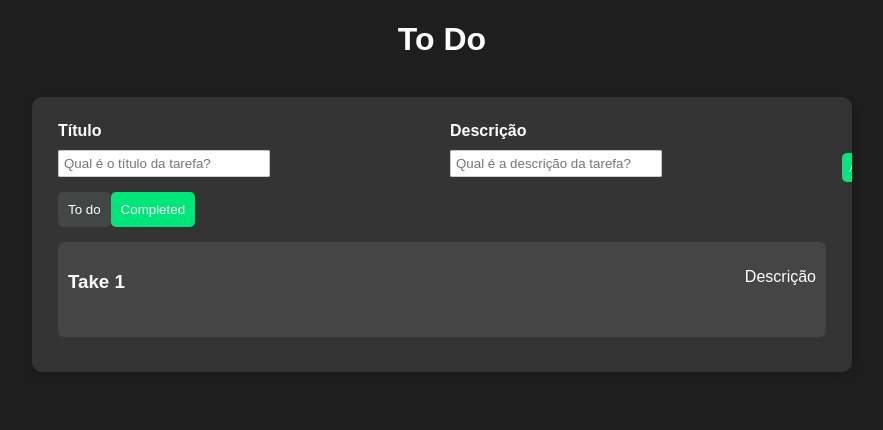
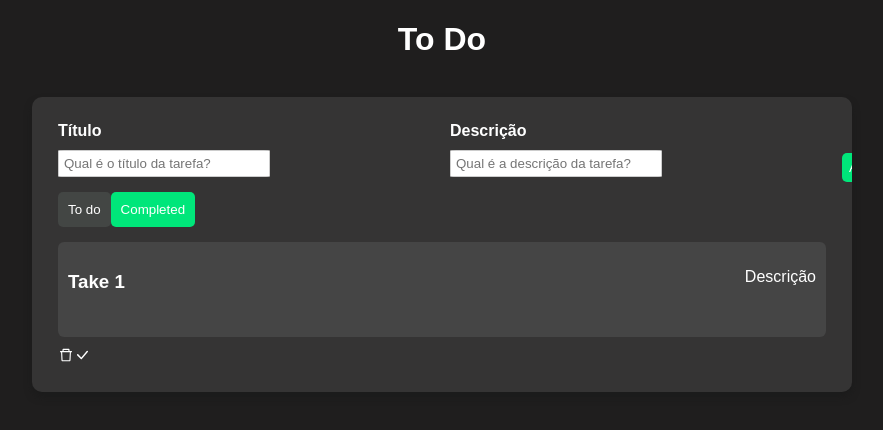
Before and after one commit to emanoellavaldevino/Tistto-Challenge, a React (Create React App) app: page / in a window 1280 px wide. Shown: the top 430 px of the page, without its empty margins (198-1081 px from the left). Built offline with nearby package versions, Linux system fonts and the light colour scheme.

Commit message:
chore: ajeitando os bugs de BsCheckLg e AiOutlineDelete

```diff
--- a/package.json
+++ b/package.json
@@ -9,7 +9,7 @@
     "react": "^18.3.1",
     "react-dom": "^18.3.1",
     "react-icons": "^5.2.1",
-    "react-scripts": "^3.0.1",
+    "react-scripts": "^5.0.1",
     "web-vitals": "^2.1.4"
   },
   "scripts": {
--- a/src/App.js
+++ b/src/App.js
@@ -1,4 +1,6 @@
 import React, { useState } from 'react';
+import { AiOutlineDelete } from 'react-icons/ai';
+import { BsCheckLg } from 'react-icons/bs';
 import './App.css';
 
 function App() {
@@ -54,6 +56,11 @@
             <p>Descrição</p>
           </div>
         </div>
+
+        <div> <AiOutlineDelete className='icon'/>
+              <BsCheckLg className='check-icon'/>
+
+        </div>
       </div>
     </div>
   );
```
Also changed, not shown: 1 other file (tests, documents, lock files or other folders).
